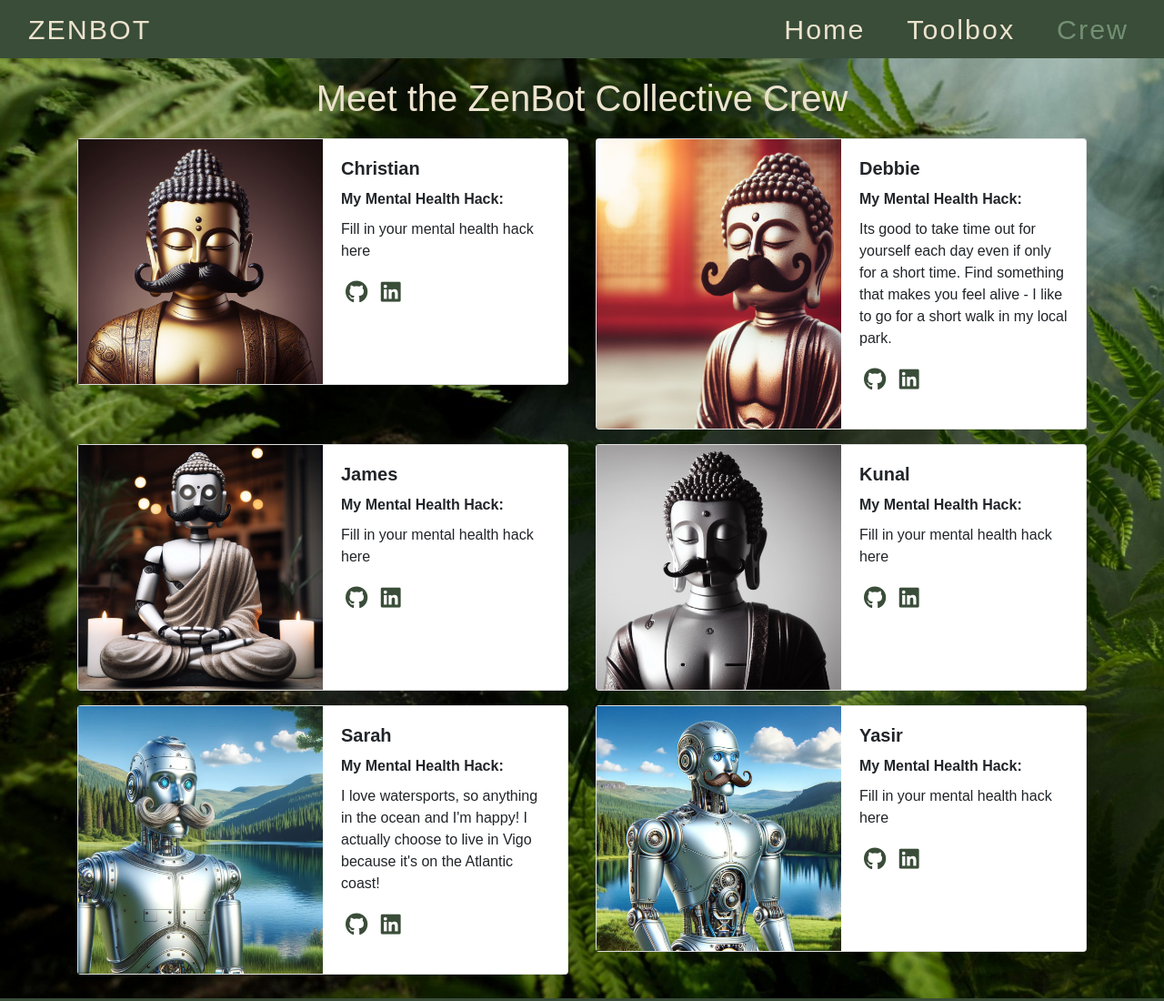
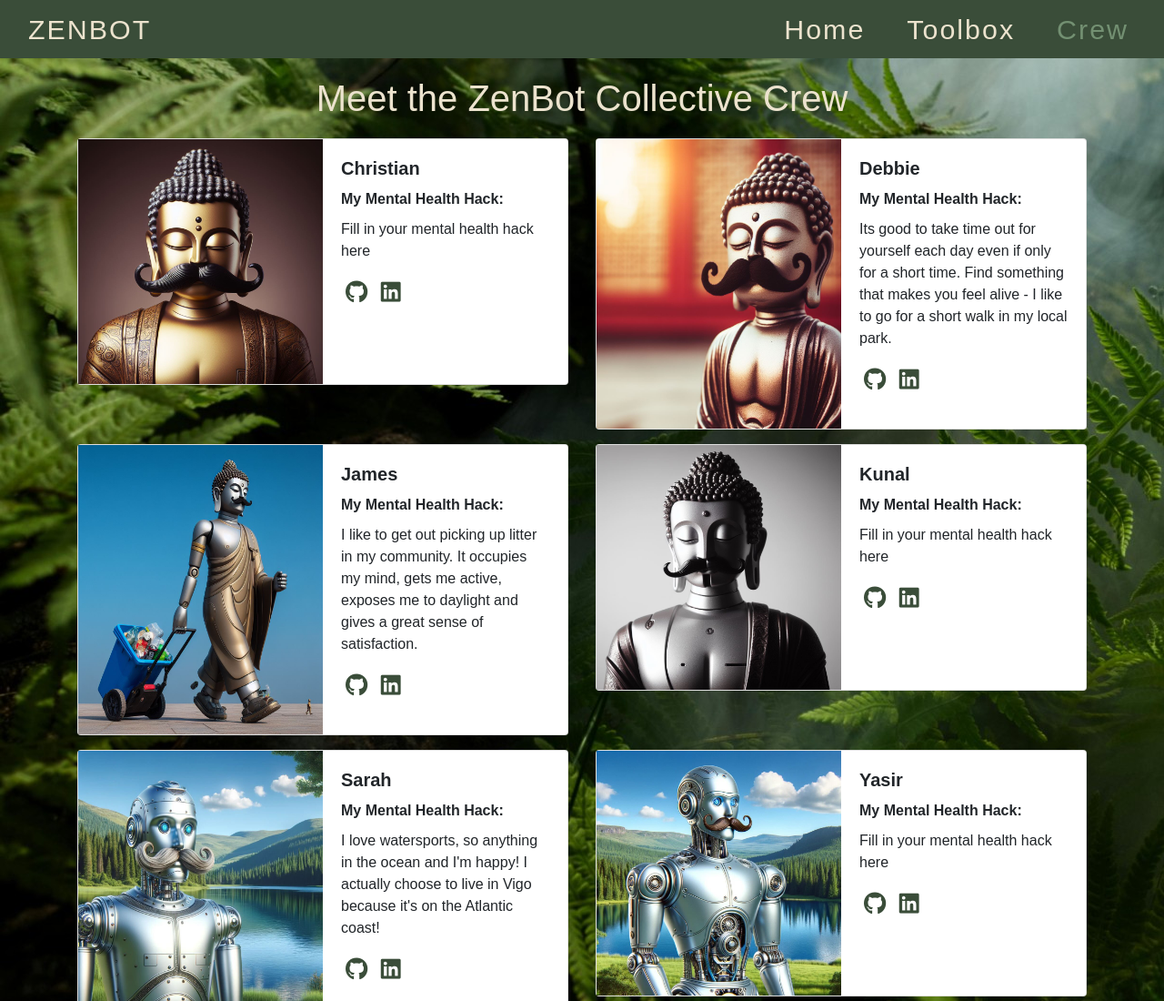
Before and after one commit to Yasirwiifto/ZenBot, a plain HTML site: page crew.html in a window 1280 px wide. Shown: the top 1100 px of the page at 91% size. Drawn offline with nearby package versions, Linux system fonts and the light colour scheme.

Commit message:
changed image for James on crew page and added hack text

```diff
--- a/crew.html
+++ b/crew.html
@@ -124,14 +124,14 @@
             <div class="card mb-3" style="max-width: 540px">
               <div class="row no-gutters">
                 <div class="col-md-6">
-                  <img src="/assets/images/budda3.jpg" alt="..." />
+                  <img src="/assets/images/budda3-update.jpg" alt="image of a movember robot carrying some litter" />
                 </div>
                 <div class="col-md-6">
                   <div class="card-body">
                     <h5 class="card-title">James</h5>
                     <h6 class="card-title">My Mental Health Hack:</h6>
                     <p class="card-text">
-                      Fill in your mental health hack here
+                      I like to get out picking up litter in my community. It occupies my mind, gets me active, exposes me to daylight and gives a great sense of satisfaction.
                     </p>
                     <p>
                       <a href="https://github.com/broken-helix" target="_blank"
```
Also changed, not shown: assets/images/budda3-update.jpg (added).
